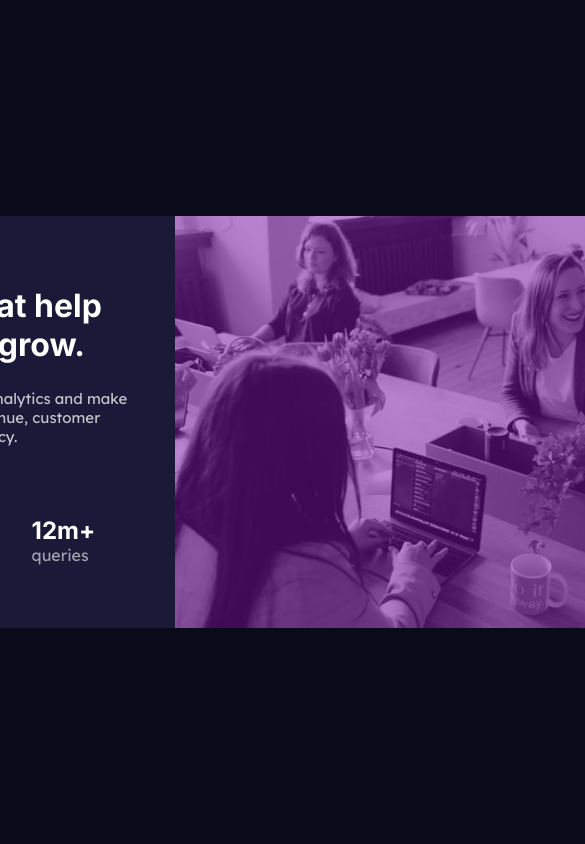
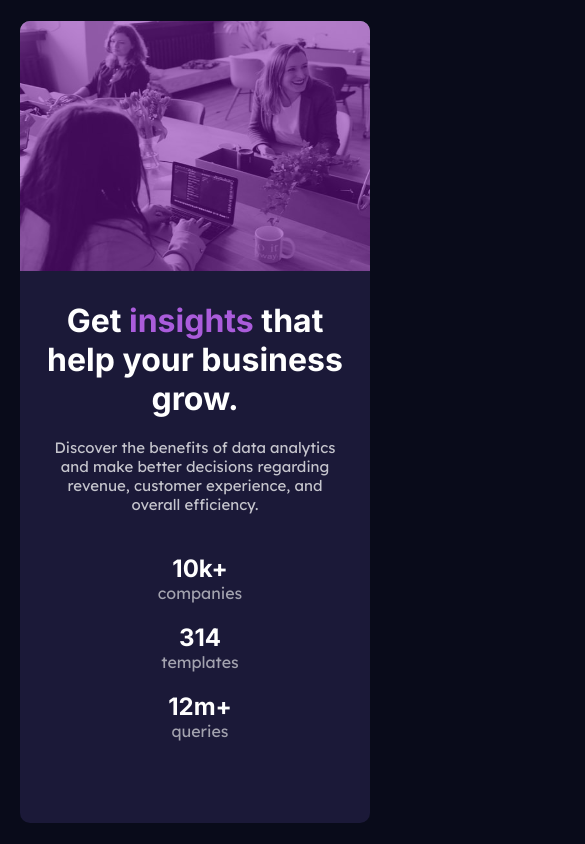
Before and after one commit to JohnMichaelD/stats-preview-card-component, a plain HTML site: page index.html in a window 390 px wide. Shown: the top 844 px of the page, 585 px wide, since content can reach past the window. Drawn offline with Linux system fonts and the light colour scheme.

Commit message:
finished mobile layout

```diff
--- a/styles.css
+++ b/styles.css
@@ -22,6 +22,30 @@ body {
     border-radius: 10px;
 }
 
+.imgContainer {
+    position: relative;
+    max-width: 500px;
+}
+
+.imgTint {
+    content: "";
+    display: block;
+    position: absolute;
+    top: 0;
+    bottom: 0;
+    left: 0;
+    right: 0;
+    background: rgba(125, 17, 170, 0.5);
+    z-index: 1;
+    border-radius: 0px 10px 10px 0px;
+}
+
+.img {
+    max-width: 500px;
+    display: block;
+    border-radius: 0px 10px 10px 0px;
+}
+
 .textContainer {
     max-width: 400px;
     margin: 40px;
@@ -41,31 +65,6 @@ body {
     font-size: 15px;
     font-weight: lighter;
     padding-top: 5px;
-}
-
-.imgContainer {
-    position: relative;
-    max-width: 500px;
-}
-
-.imgTint {
-    content: "";
-    display: block;
-    position: absolute;
-    top: 0;
-    bottom: 0;
-    left: 0;
-    right: 0;
-    background: rgba(125, 17, 170, 0.5);
-    transition: all .3s linear;
-    z-index: 1;
-    border-radius: 0px 10px 10px 0px;
-}
-
-.img {
-    max-width: 500px;
-    display: block;
-    border-radius: 0px 10px 10px 0px;
 }
 
 .statsContainer {
@@ -98,3 +97,65 @@ body {
 .attribution a {
     color: hsl(228, 45%, 44%);
 }
+
+@media (max-width: 475px) {
+
+    .cardContainer {
+        display: flex;
+        flex-direction: column-reverse;
+        justify-content: flex-end;
+        width: 350px;
+        height: 95vh;
+    }
+
+    .imgTint {
+        border-radius: 10px 10px 0px 0px;
+    }
+
+    .img {
+        width: 350px;
+        height: 250px;
+        border-radius: 10px 10px 0px 0px;
+    }
+
+    .textContainer {
+        display: flex;
+        flex-direction: column;
+        width: 350px;
+        margin: 0;
+        padding: 0;
+    }
+
+    .title {
+        text-align: center;
+        padding: 20px 10px 10px 10px;
+        margin: 10px;
+    }
+
+    .description {
+        text-align: center;
+        padding: 0px 25px 0px 25px;
+    }
+
+    .statsContainer {
+        display: flex;
+        flex-direction: column;
+        align-items: center;
+        justify-content: center;
+        gap: 0px;
+        text-align: start;
+        padding: 10px 0px 0px 0px;
+        margin: 10px 0px 0px 10px;
+    }
+
+    .statsHeader {
+        padding-top: 20px;
+        padding-bottom: 0px;
+    }
+
+    .stats {
+        display: flex;
+        flex-direction: column;
+        align-items: center;
+    }
+}
```
Also changed, not shown: 1 other file.
